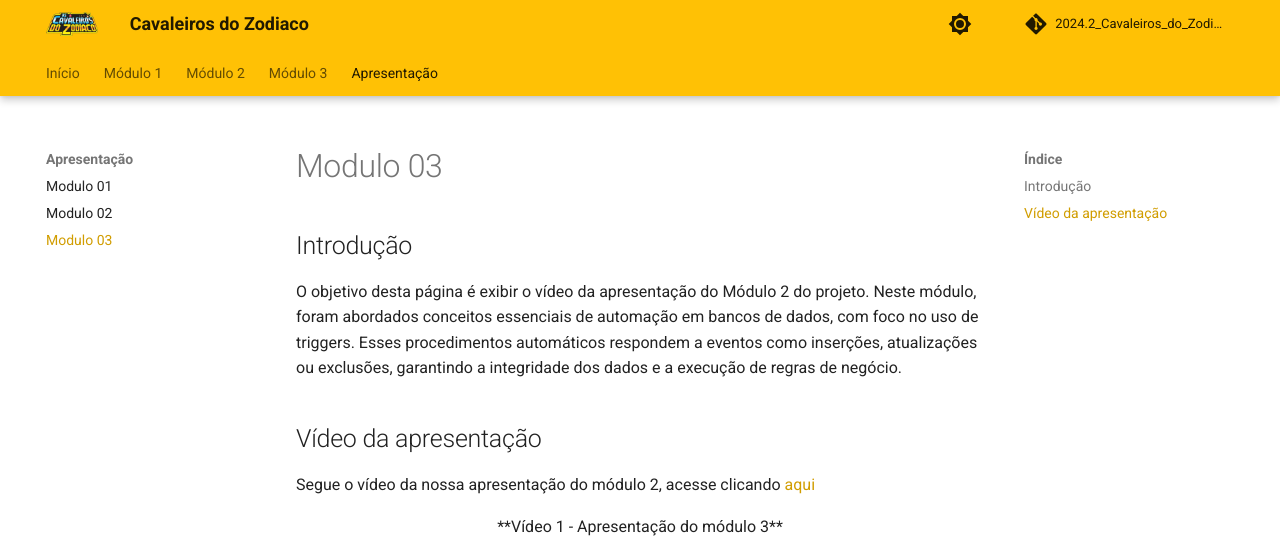
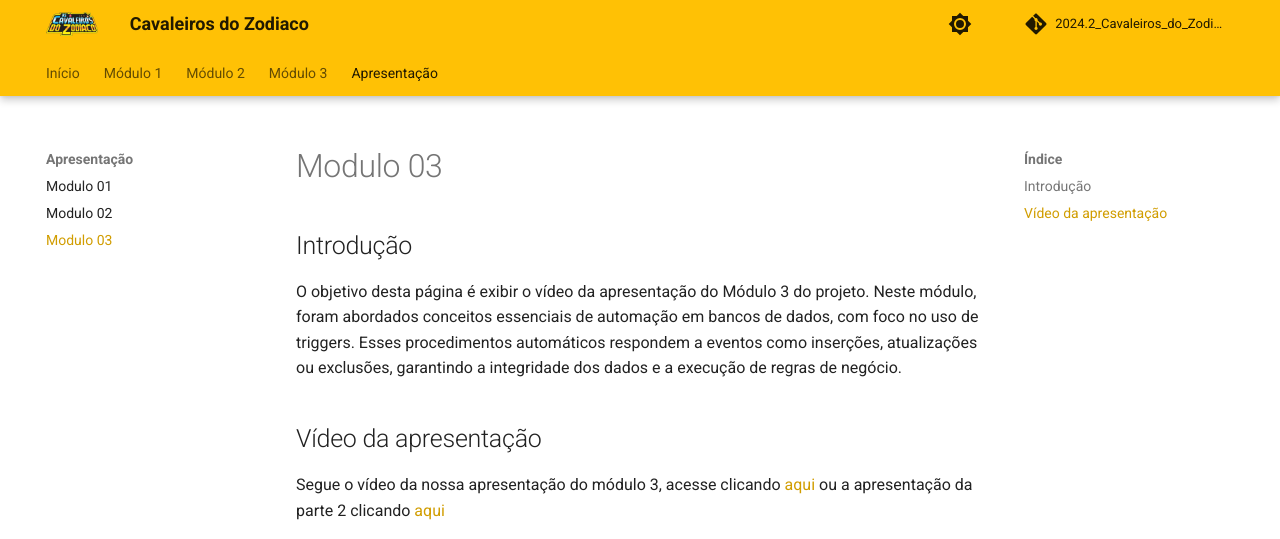
Before and after one commit to SBD1/2024.2_Cavaleiros_do_Zodiaco, an MkDocs documentation site: the page built from docs/apresentacao/modulo3.md, in a window 1280 px wide and 1330 px high. Shown: the top 539 px of the window. Built offline with MkDocs 1.6.1 and Material for MkDocs 9.7.7, drawn with Linux system fonts in a browser that asks for light colours; comment, search, counter and statistics services are not loaded; the version menu is left out; some of the changed text lies outside the part shown; grey boxes are pictures that could not be loaded.

Commit message:
add apresentação

```diff
--- a/docs/apresentacao/modulo3.md
+++ b/docs/apresentacao/modulo3.md
@@ -1,10 +1,10 @@
 ## Introdução
 
-O objetivo desta página é exibir o vídeo da apresentação do Módulo 2 do projeto. Neste módulo, foram abordados conceitos essenciais de automação em bancos de dados, com foco no uso de triggers. Esses procedimentos automáticos respondem a eventos como inserções, atualizações ou exclusões, garantindo a integridade dos dados e a execução de regras de negócio.
+O objetivo desta página é exibir o vídeo da apresentação do Módulo 3 do projeto. Neste módulo, foram abordados conceitos essenciais de automação em bancos de dados, com foco no uso de triggers. Esses procedimentos automáticos respondem a eventos como inserções, atualizações ou exclusões, garantindo a integridade dos dados e a execução de regras de negócio.
 
 
 ## Vídeo da apresentação
-Segue o vídeo da nossa apresentação do módulo 2, acesse clicando [aqui](https://www.youtube.com/watch?v=0pXjiZjnQTs)
+Segue o vídeo da nossa apresentação do módulo 3, acesse clicando [aqui](https://www.youtube.com/watch?v=0pXjiZjnQTs) ou a apresentação da parte 2 clicando [aqui](https://www.youtube.com/watch?v=c1O-ZWTYlcE)
 
 
 
@@ -16,4 +16,11 @@
 
 _** Fonte: [Pedro Lucas](https://github.com/lucasdray) **_
 
+
+**Vídeo 2 - Apresentação do módulo 3 parte 2**
+
+<iframe width="560" height="315" src="https://www.youtube.com/embed/c1O-ZWTYlcE?si=bXDhv-klGVTZfC2j" title="YouTube video player" frameborder="0" allow="accelerometer; autoplay; clipboard-write; encrypted-media; gyroscope; picture-in-picture; web-share" referrerpolicy="strict-origin-when-cross-origin" allowfullscreen></iframe>
+
+_** Fonte: [Pedro Lucas](https://github.com/lucasdray) **_
+
 </center>
```
Also changed, not shown: 1 other file.
